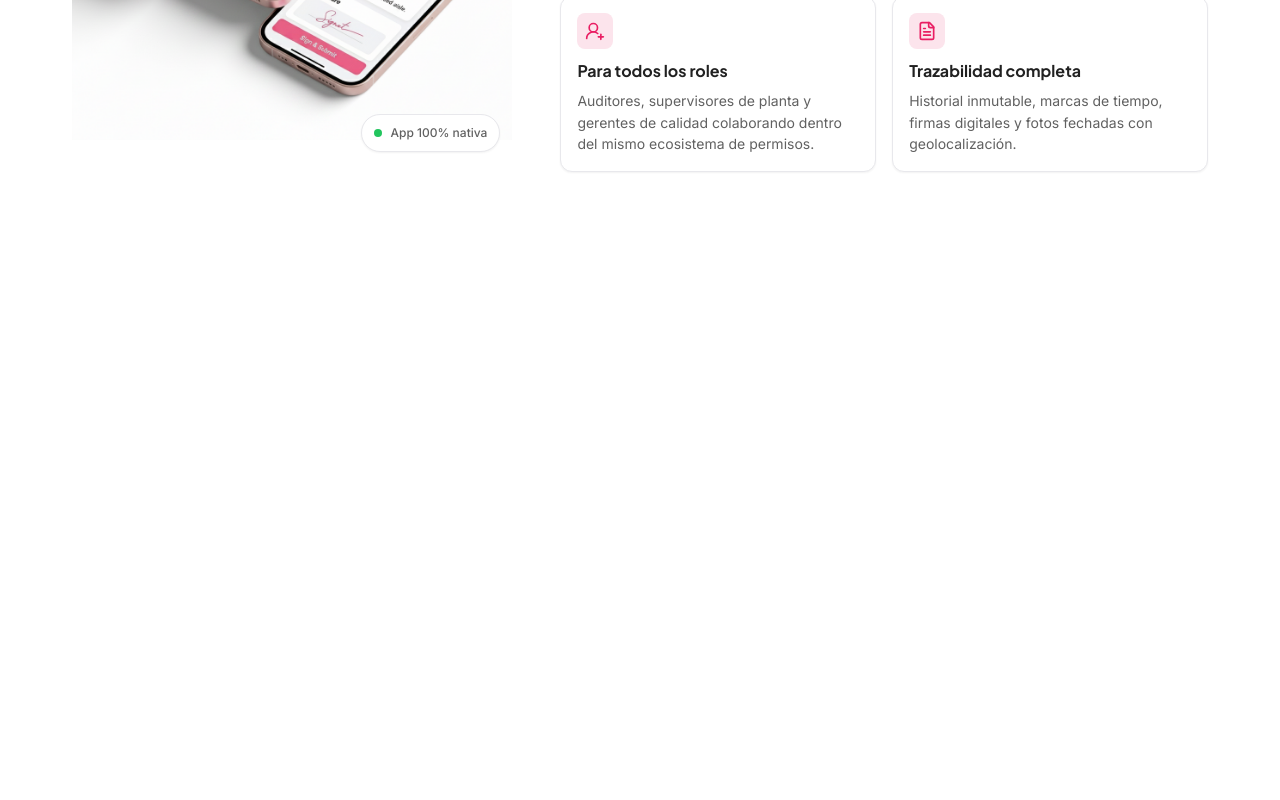
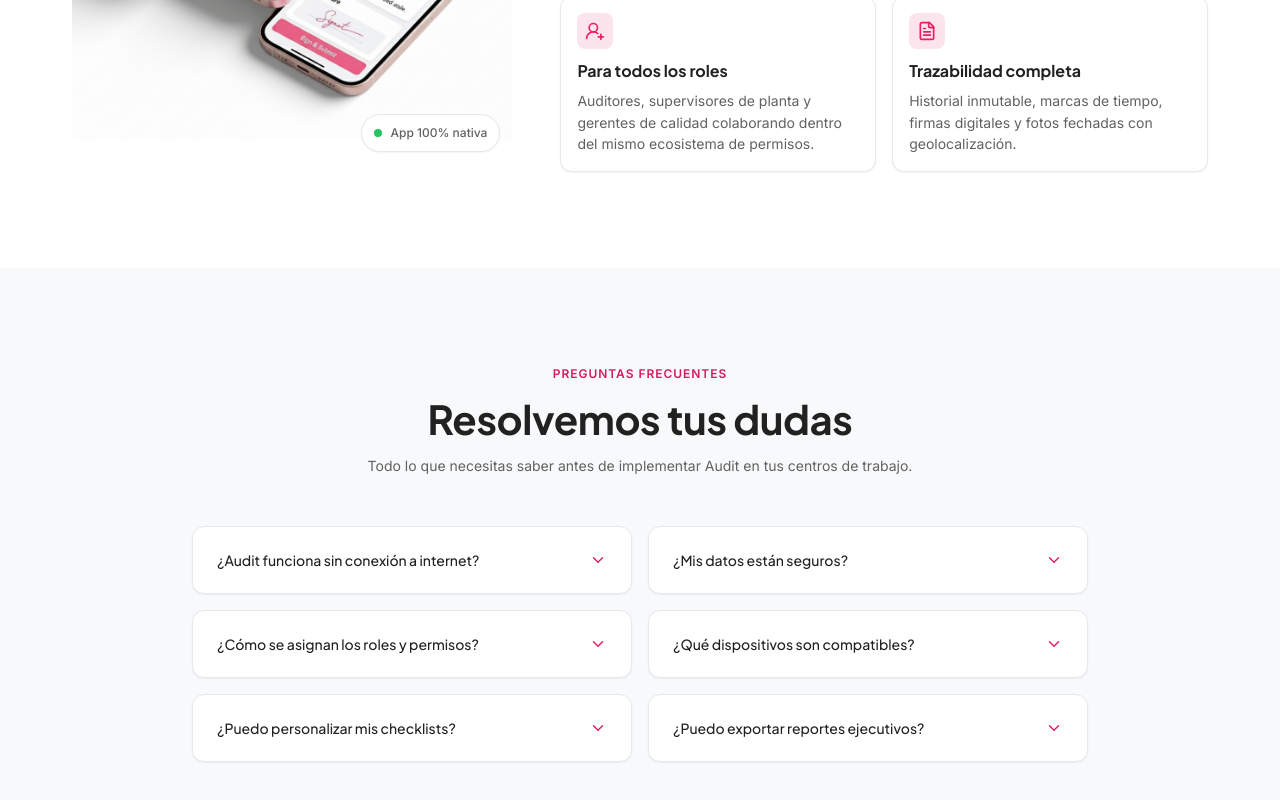
Before and after one commit to Nilperalta/audit-front, a React (Vite) app: page / in a window 1280 px wide. Shown: the part 1806-2606 px from the top of the page. Before the commit the page ends 2074 px from the top, so only its background shows below. Built offline with nearby package versions, Linux system fonts and the light colour scheme.

Commit message:
feat(landing): agregar sección FAQ

```diff
--- a/src/data/landing.js
+++ b/src/data/landing.js
@@ -103,3 +103,41 @@ export const whyAuditContent = {
     },
   ],
 };
+
+export const faqContent = {
+  eyebrow: 'Preguntas frecuentes',
+  title: 'Resolvemos tus dudas',
+  description:
+    'Todo lo que necesitas saber antes de implementar Audit en tus centros de trabajo.',
+  items: [
+    {
+      question: '¿Audit funciona sin conexión a internet?',
+      answer:
+        'Sí. Puedes ejecutar checklists y registrar evidencias sin cobertura. Los cambios se sincronizan cuando recuperas la conexión.',
+    },
+    {
+      question: '¿Mis datos están seguros?',
+      answer:
+        'Cada empresa se valida antes de activarse y cada usuario ingresa con su propia cuenta y rol. Solo accedes a la información de tu empresa.',
+    },
+    {
+      question: '¿Cómo se asignan los roles y permisos?',
+      answer:
+        'El Auditor Admin programa auditorías, arma los equipos y asigna tareas. El Auditor Regular ejecuta los checklists que se le asignan.',
+    },
+    {
+      question: '¿Qué dispositivos son compatibles?',
+      answer:
+        'Funciona desde el navegador de celulares, tablets y computadoras, y puedes instalarla en la pantalla de inicio como una app.',
+    },
+    {
+      question: '¿Puedo personalizar mis checklists?',
+      answer:
+        'Sí. Puedes usar checklists basados en ISO 9001, ISO 14001, ISO 45001, GlobalGAP, FSMA y BRCGS, adaptados a tu empresa.',
+    },
+    {
+      question: '¿Puedo exportar reportes ejecutivos?',
+      answer: 'Sí. Cada auditoría genera un informe que puedes descargar en PDF, Excel o Word.',
+    },
+  ],
+};
--- a/src/pages/Landing/LandingPage.jsx
+++ b/src/pages/Landing/LandingPage.jsx
@@ -2,7 +2,7 @@ import Hero from './sections/Hero';
 import Features from './sections/Features';
 import WhyAudit from './sections/WhyAudit';
 // Cada compañero agrega su sección aquí (ver sections/README.md):
-// import Faq from './sections/Faq';
+import Faq from './sections/Faq';
 // import FinalCta from './sections/FinalCta';
 
 export default function LandingPage() {
@@ -11,7 +11,7 @@ export default function LandingPage() {
       <Hero />
       <Features />
       <WhyAudit />
-      {/* <Faq /> */}
+      <Faq />
       {/* <FinalCta /> */}
     </>
   );
--- /dev/null
+++ b/src/pages/Landing/sections/Faq/Faq.jsx
@@ -0,0 +1,31 @@
+import Container from '@/components/common/Container';
+import { faqContent } from '@/data/landing';
+
+import FaqItem from './FaqItem';
+import styles from './Faq.module.css';
+
+export default function Faq() {
+  const { eyebrow, title, description, items } = faqContent;
+
+  return (
+    <section id="faq" className={styles.section} aria-labelledby="faq-title">
+      <Container>
+        <header className={styles.header}>
+          <span className={styles.eyebrow}>{eyebrow}</span>
+
+          <h2 id="faq-title" className={styles.title}>
+            {title}
+          </h2>
+
+          <p className={styles.intro}>{description}</p>
+        </header>
+
+        <div className={styles.grid}>
+          {items.map((item) => (
+            <FaqItem key={item.question} question={item.question} answer={item.answer} />
+          ))}
+        </div>
+      </Container>
+    </section>
+  );
+}
--- /dev/null
+++ b/src/pages/Landing/sections/Faq/Faq.module.css
@@ -0,0 +1,110 @@
+/* ---------- Sección ---------- */
+.section {
+  padding-block: var(--space-8);
+  background: var(--color-bg-alt);
+}
+
+.header {
+  display: grid;
+  justify-items: center;
+  gap: var(--space-3);
+  margin-bottom: var(--space-7);
+  text-align: center;
+}
+
+.eyebrow {
+  color: var(--color-primary-600);
+  font-size: var(--text-xs);
+  font-weight: 600;
+  letter-spacing: 0.08em;
+  text-transform: uppercase;
+}
+
+.title {
+  max-width: 44rem;
+  font-size: var(--text-h2);
+}
+
+.intro {
+  max-width: 42rem;
+  color: var(--color-text-muted);
+  font-size: var(--text-sm);
+  line-height: 1.6;
+}
+
+/* ---------- Grid de preguntas ---------- */
+.grid {
+  display: grid;
+  grid-template-columns: 1fr;
+  gap: var(--space-4);
+  max-width: 56rem; /* más angosto que el resto, como en el diseño */
+  margin-inline: auto;
+  align-items: start; /* al abrir una, la de al lado no se estira */
+}
+
+/* ---------- Item ---------- */
+.item {
+  background: var(--color-bg);
+  border: 1px solid var(--color-border);
+  border-radius: var(--radius-md);
+  box-shadow: var(--shadow-sm);
+  transition: border-color 0.2s;
+}
+
+.item:hover,
+.itemOpen {
+  border-color: var(--color-primary-100);
+}
+
+/* El h3 solo da semántica; el tamaño lo controla el botón */
+.question {
+  font-size: var(--text-sm);
+  font-weight: 500;
+}
+
+.trigger {
+  display: flex;
+  align-items: center;
+  justify-content: space-between;
+  gap: var(--space-4);
+  width: 100%;
+  padding: var(--space-5);
+  background: transparent;
+  border: 0;
+  border-radius: var(--radius-md);
+  color: var(--color-text);
+  font-family: var(--font-heading);
+  font-size: inherit;
+  font-weight: inherit;
+  text-align: left;
+}
+
+.chevron {
+  flex-shrink: 0;
+  color: var(--color-primary);
+  transition: transform 0.2s;
+}
+
+.chevronOpen {
+  transform: rotate(180deg);
+}
+
+.answer {
+  padding: 0 var(--space-5) var(--space-5);
+  color: var(--color-text-muted);
+  font-size: var(--text-sm);
+  line-height: 1.6;
+}
+
+/* ---------- Escritorio ---------- */
+@media (min-width: 768px) {
+  .grid {
+    grid-template-columns: repeat(2, minmax(0, 1fr));
+  }
+}
+
+@media (min-width: 1024px) {
+  .section {
+    padding-block: var(--space-9);
+  }
+}
--- /dev/null
+++ b/src/pages/Landing/sections/Faq/FaqItem.jsx
@@ -0,0 +1,39 @@
+import { useId } from 'react';
+import { ChevronDown } from 'lucide-react';
+
+import { useDisclosure } from '@/hooks';
+import { cn } from '@/utils/cn';
+
+import styles from './Faq.module.css';
+
+/** Una pregunta desplegable. Cada item maneja su propio estado (pueden abrirse varios a la vez). */
+export default function FaqItem({ question, answer }) {
+  const { isOpen, toggle } = useDisclosure();
+  const answerId = useId();
+
+  return (
+    <div className={cn(styles.item, isOpen && styles.itemOpen)}>
+      <h3 className={styles.question}>
+        <button
+          type="button"
+          className={styles.trigger}
+          onClick={toggle}
+          aria-expanded={isOpen}
+          aria-controls={answerId}
+        >
+          <span>{question}</span>
+          <ChevronDown
+            size={18}
+            strokeWidth={2}
+            aria-hidden="true"
+            className={cn(styles.chevron, isOpen && styles.chevronOpen)}
+          />
+        </button>
+      </h3>
+
+      <div id={answerId} className={styles.answer} hidden={!isOpen}>
+        <p>{answer}</p>
+      </div>
+    </div>
+  );
+}
--- /dev/null
+++ b/src/pages/Landing/sections/Faq/index.js
@@ -0,0 +1 @@
+export { default } from './Faq';
```
